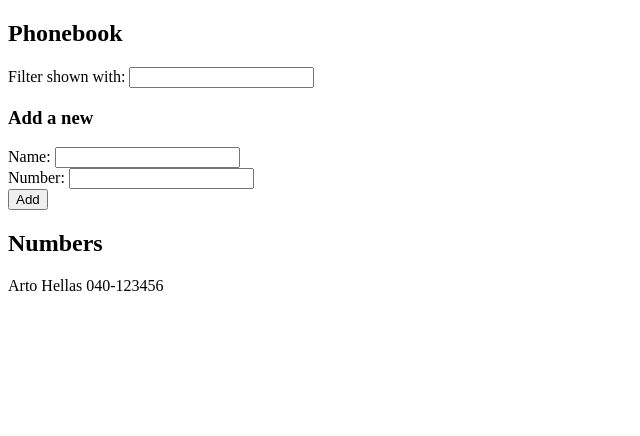
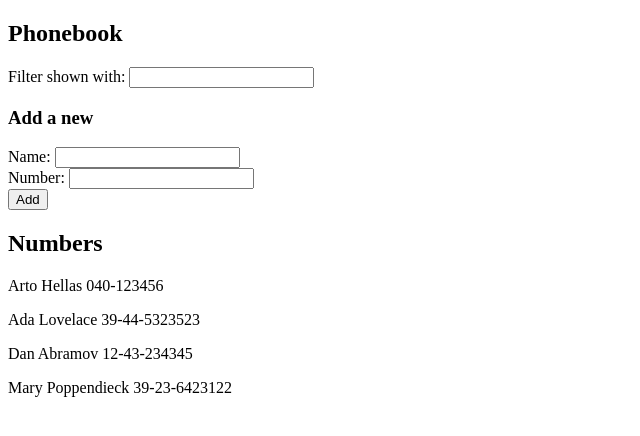
Before and after one commit to Jonatandb/FullStackOpen2022, a React (Create React App) app in the folder part2/phonebook/: page / in a window 1280 px wide. Shown: the top 436 px of the page, without its empty margins (0-640 px from the left). Built offline with nearby package versions, Linux system fonts and the light colour scheme; data requests are answered from the project's data file.

Commit message:
2.11: La guía telefónica, paso 6
https://fullstackopen.com/es/part2/obteniendo_datos_del_servidor#ejercicios-2-11-2-14

```diff
--- /dev/null
+++ b/part2/phonebook/db.json
@@ -0,0 +1,24 @@
+{
+  "persons": [
+    {
+      "name": "Arto Hellas",
+      "number": "040-123456",
+      "id": 1
+    },
+    {
+      "name": "Ada Lovelace",
+      "number": "39-44-5323523",
+      "id": 2
+    },
+    {
+      "name": "Dan Abramov",
+      "number": "12-43-234345",
+      "id": 3
+    },
+    {
+      "name": "Mary Poppendieck",
+      "number": "39-23-6423122",
+      "id": 4
+    }
+  ]
+}
--- a/part2/phonebook/src/App.js
+++ b/part2/phonebook/src/App.js
@@ -1,15 +1,19 @@
-import React, { useState } from 'react'
+import React, { useState, useEffect } from 'react'
 import Filter from './components/Filter'
 import PersonForm from './components/PersonForm'
 import Persons from './components/Persons'
-
+import axios from 'axios'
 const App = () => {
-  const [persons, setPersons] = useState([
-    { name: 'Arto Hellas', phone: '040-123456' },
-  ])
+  const [persons, setPersons] = useState([])
   const [newName, setNewName] = useState('')
   const [newPhone, setNewPhone] = useState('')
   const [filter, setFilter] = useState('')
+
+  useEffect(() => {
+    axios.get('http://localhost:3001/persons').then(response => {
+      setPersons(response.data)
+    })
+  }, [])
 
   const results =
     filter === ''
--- a/part2/phonebook/src/components/Person.js
+++ b/part2/phonebook/src/components/Person.js
@@ -1,9 +1,9 @@
 import React from 'react'
 
-export default function Person({ name, phone }) {
+export default function Person({ name, number }) {
   return (
     <p>
-      {name} {phone}
+      {name} {number}
     </p>
   )
 }
--- a/part2/phonebook/src/components/Persons.js
+++ b/part2/phonebook/src/components/Persons.js
@@ -3,6 +3,6 @@
 
 export default function Persons({ persons }) {
   return persons.map(person => (
-    <Person key={person.name} name={person.name} phone={person.phone} />
+    <Person key={person.id} name={person.name} number={person.number} />
   ))
 }
```
Also changed, not shown: part2/phonebook/package.json (+6 -1 lines), 1 other file (tests, documents, lock files or other folders).
